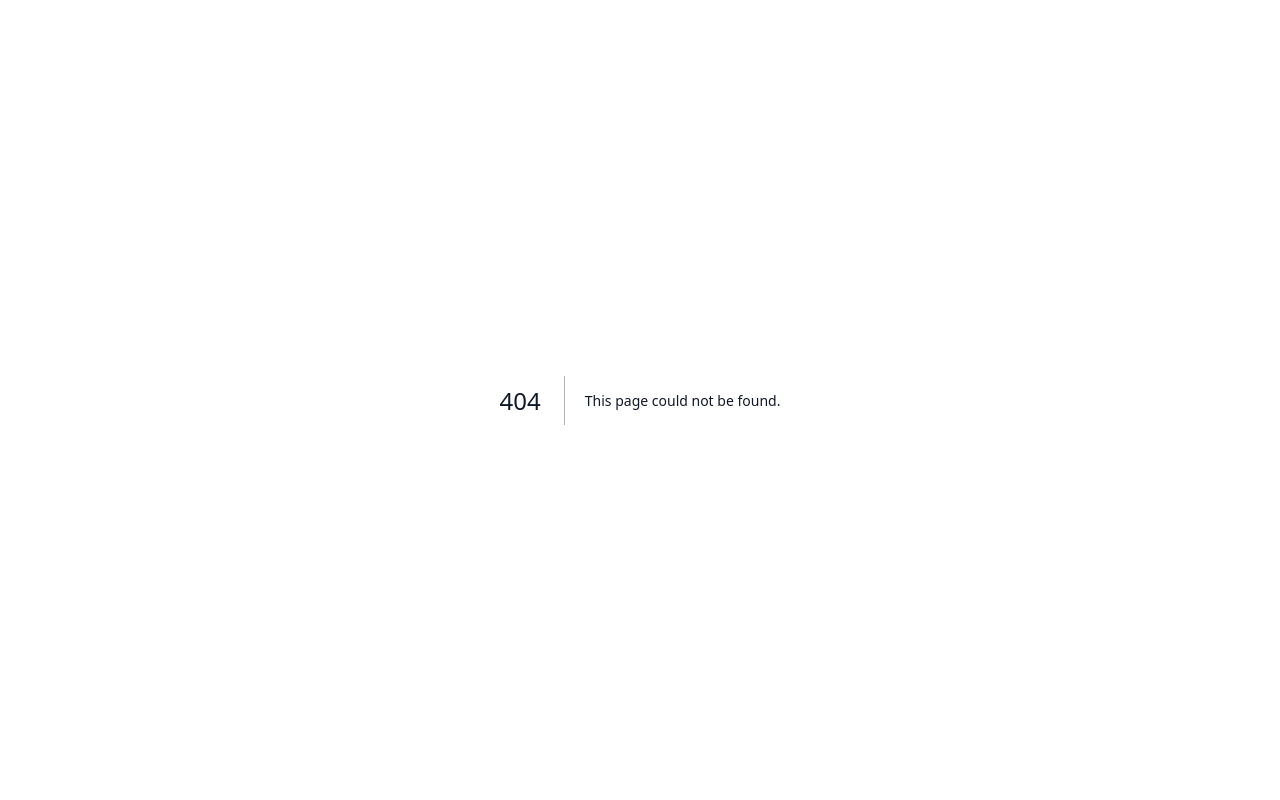
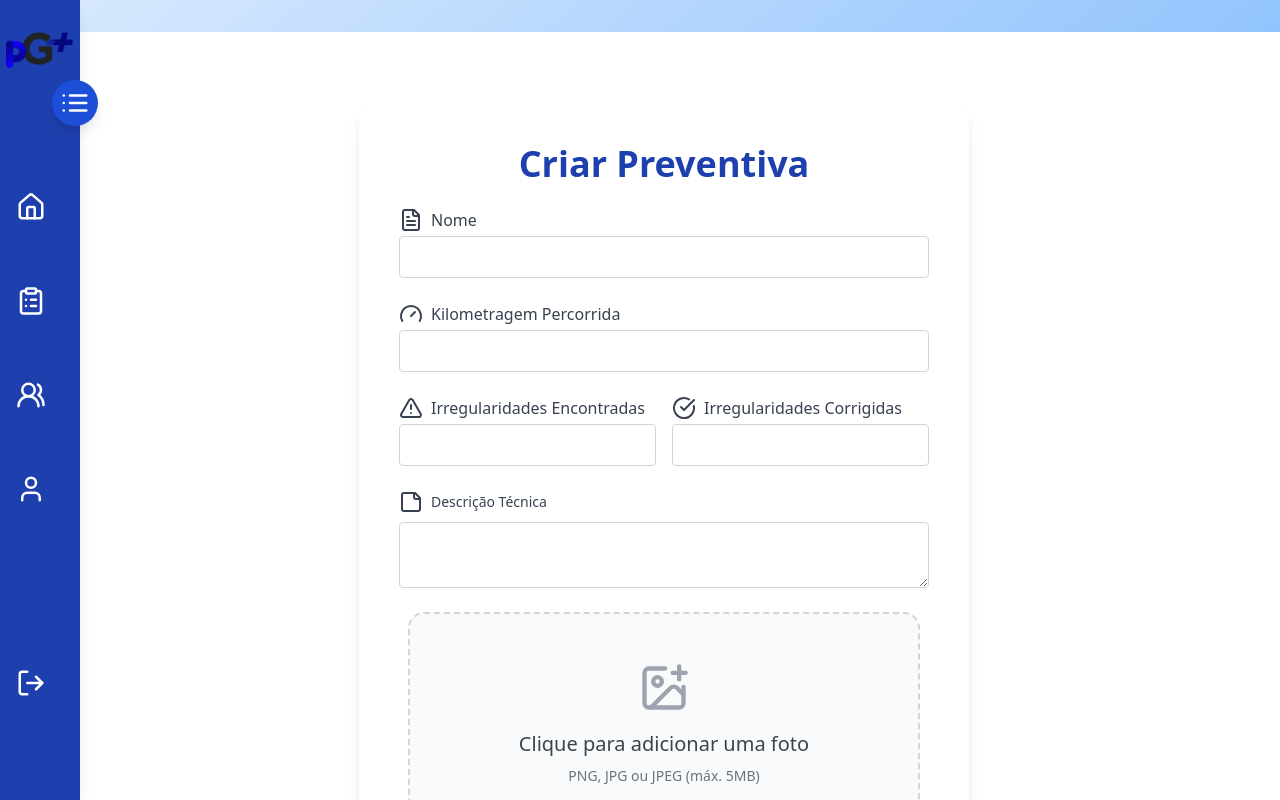
Before and after one commit to barbrete/frontend-sistema-preventiva, a Next.js app: page /criar_preventiva in a window 1280 px wide. Before the commit this address had no page. Shown: the top 800 px of the page. Built offline with nearby package versions, Linux system fonts and the light colour scheme; no server answers.

Commit message:
Criado formulário de criacao de prenvetiva

```diff
--- /dev/null
+++ b/src/app/criar_preventiva/page.tsx
@@ -0,0 +1,178 @@
+'use client'
+import { useState } from 'react'
+import { useRouter } from 'next/navigation'
+import { FileText, Gauge, AlertTriangle, CheckCircle, StickyNote, ImagePlus, X } from 'lucide-react'
+import Input from '@/components/Input'
+import Textarea from '@/components/TextArea'
+import Footer from '@/components/Footer'
+import Header from '@/components/Header'
+import Menu from '@/components/Menu'
+
+export default function CreatePreventiva() {
+    const router = useRouter()
+    const [selectedImage, setSelectedImage] = useState<File | null>(null);
+    const [imagePreview, setImagePreview] = useState<string | null>(null);
+    const [open, setOpen] = useState(false);
+    const headerPadding = 'pl-24'
+    const [form, setForm] = useState({
+        nome: '',
+        kilometragem_percorrida: '',
+        irregularidades_encontradas: '',
+        irregularidades_corrigidas: '',
+        descricao: '',
+        fotos: [] as File[],
+    })
+
+
+    const handleChange = (e: React.ChangeEvent<HTMLInputElement | HTMLTextAreaElement>) => {
+        setForm({ ...form, [e.target.name]: e.target.value })
+    }
+
+    const handleFileChange = (e: React.ChangeEvent<HTMLInputElement>) => {
+        if (e.target.files) {
+            setForm({ ...form, fotos: Array.from(e.target.files) })
+        }
+    }
+
+    const handleSubmit = async (e: React.FormEvent) => {
+
+    }
+
+    const handleImageUpload = (e: React.ChangeEvent<HTMLInputElement>) => {
+    const file = e.target.files?.[0];
+    console.log("Arquivo selecionado:", file);
+    if (file) {
+      setSelectedImage(file);
+      const reader = new FileReader();
+      reader.onloadend = () => {
+        setImagePreview(reader.result as string);
+      };
+      reader.readAsDataURL(file);
+    }
+  };
+
+  const removeImage = () => {
+    setSelectedImage(null);
+    setImagePreview(null);
+  };
+
+    return (
+         <div className="min-h-screen bg-gradient-to-br from-blue-100 via-blue-300 to-blue-500 flex flex-col">
+            <Menu open={open} setOpen={setOpen} />
+            <Header open={open} />
+            <main className={`flex-1 w-full bg-white shadow-lg p-8 flex flex-col items-stretch mt-8 transition-all duration-300 ${open ? "pl-80 md:pl-64 sm:pl-45" : "pl-20 md:pl-20 sm:pl-16"} ${headerPadding}`}>
+                <div className="max-w-screen-xl mx-auto px-4 md:px-8 mt-10">
+                    <form
+                        onSubmit={handleSubmit}
+                        className="w-full max-w-3xl bg-white shadow-lg rounded-2xl p-10 space-y-6"
+                    >
+                        <h1 className="text-4xl font-bold text-blue-800 text-center mb-4">
+                            Criar Preventiva
+                        </h1>
+
+                        <Input
+                            icon={<FileText />}
+                            label="Nome"
+                            name="nome"
+                            value={form.nome}
+                            onChange={handleChange}
+                        />
+
+                        <Input
+                            icon={<Gauge />}
+                            label="Kilometragem Percorrida"
+                            name="kilometragem_percorrida"
+                            value={form.kilometragem_percorrida}
+                            onChange={handleChange}
+                            required
+                            type="number"
+                        />
+
+                        <div className="grid md:grid-cols-2 gap-4">
+                            <Input
+                                icon={<AlertTriangle />}
+                                label="Irregularidades Encontradas"
+                                name="irregularidades_encontradas"
+                                value={form.irregularidades_encontradas}
+                                onChange={handleChange}
+                                required
+                                type="number"
+                            />
+                            <Input
+                                icon={<CheckCircle />}
+                                label="Irregularidades Corrigidas"
+                                name="irregularidades_corrigidas"
+                                value={form.irregularidades_corrigidas}
+                                onChange={handleChange}
+                                required
+                                type="number"
+                            />
+                        </div>
+
+                        <Textarea
+                            icon={<StickyNote />}
+                            label="Descrição Técnica"
+                            name="descricao"
+                            value={form.descricao}
+                            onChange={handleChange}
+                            required
+                        />
+
+                        <div className="flex justify-center">
+                            <div className="w-full max-w-lg">
+                                {!imagePreview ? (
+                                    <label className="cursor-pointer">
+                                        <div className="flex flex-col items-center justify-center w-full h-56 border-2 border-dashed border-gray-300 rounded-2xl hover:border-[#0F2976] transition-colors duration-200 bg-gray-50 hover:bg-gray-100">
+                                            <ImagePlus size={52} className="text-gray-400 mb-4" />
+                                            <p className="text-[#3B4449] text-xl font-medium">
+                                                Clique para adicionar uma foto
+                                            </p>
+                                            <p className="text-gray-500 text-sm mt-2">
+                                                PNG, JPG ou JPEG (máx. 5MB)
+                                            </p>
+                                        </div>
+                                        <input
+                                            type="file"
+                                            accept="image/*"
+                                            onChange={handleImageUpload}
+                                            className="hidden"
+                                        />
+                                    </label>
+                                ) : (
+                                    <div className="relative">
+                                        <img
+                                            src={imagePreview}
+                                            alt="Preview da viagem"
+                                            className="w-full h-72 object-cover rounded-2xl shadow-lg"
+                                        />
+                                        <button
+                                            type="button"
+                                            onClick={removeImage}
+                                            className="absolute top-4 right-4 bg-red-500 text-white rounded-full p-3 hover:bg-red-600 transition-colors duration-200 shadow-lg cursor-pointer"
+                                        >
+                                            <X size={20} />
+                                        </button>
+                                    </div>
+                                )}
+                            </div>
+                        </div>
+
+                        {/* Linha divisória final */}
+                        <div className="flex items-center justify-center mb-12">
+                            <div className="flex-1 h-px bg-gray-200"></div>
+                        </div>
+
+                        <button
+                            type="submit"
+                            className="w-full bg-blue-600 hover:bg-blue-700 transition text-white font-semibold py-3 px-4 rounded-md"
+                            onClick={handleSubmit()}
+                        >
+                            Salvar Preventiva
+                        </button>
+                    </form>
+                </div>
+            </main>
+            <Footer />
+        </div>
+    );
+}
--- /dev/null
+++ b/src/components/Input.tsx
@@ -0,0 +1,19 @@
+export default function Input({ icon, label, name, value, onChange, required, type = 'text' }: { icon: React.ReactNode, label: string, name: string, value: string, onChange: (e: React.ChangeEvent<HTMLInputElement>) => void, required?: boolean, type?: string }) {
+    return (
+        <div className="flex flex-col gap-1">
+            <label htmlFor={name} className="text-md font-medium text-gray-700 flex items-center gap-2">
+                {icon}
+                {label}
+            </label>
+            <input
+                type={type}
+                name={name}
+                id={name}
+                required={required}
+                value={value}
+                onChange={onChange}
+                className="border border-gray-300 rounded px-3 py-2 focus:ring-2 focus:ring-blue-400 outline-none"
+            />
+        </div>
+    );
+}
--- /dev/null
+++ b/src/components/TextArea.tsx
@@ -0,0 +1,31 @@
+export default function Textarea({
+    icon,
+    label,
+    name,
+    value,
+    onChange,
+    required,
+}: {
+    icon: React.ReactNode
+    label: string
+    name: string
+    value: string
+    onChange: (e: React.ChangeEvent<HTMLTextAreaElement>) => void
+    required?: boolean
+}) {
+    return (
+        <div className="flex flex-col gap-2">
+            <label className="text-sm font-medium text-gray-700 flex items-center gap-2">
+                {icon}
+                {label}
+            </label>
+            <textarea
+                name={name}
+                value={value}
+                onChange={onChange}
+                required={required}
+                className="border border-gray-300 rounded px-3 py-2"
+            />
+        </div>
+    )
+}
```
